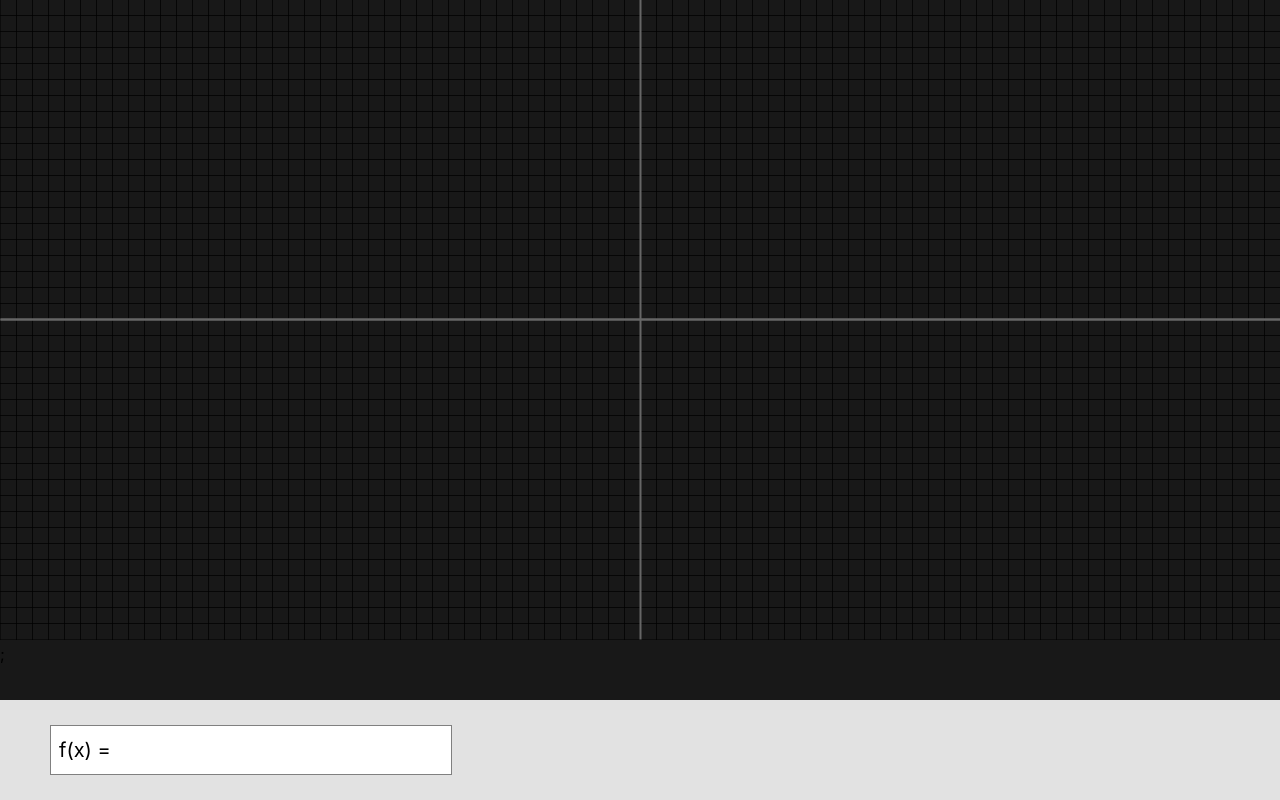
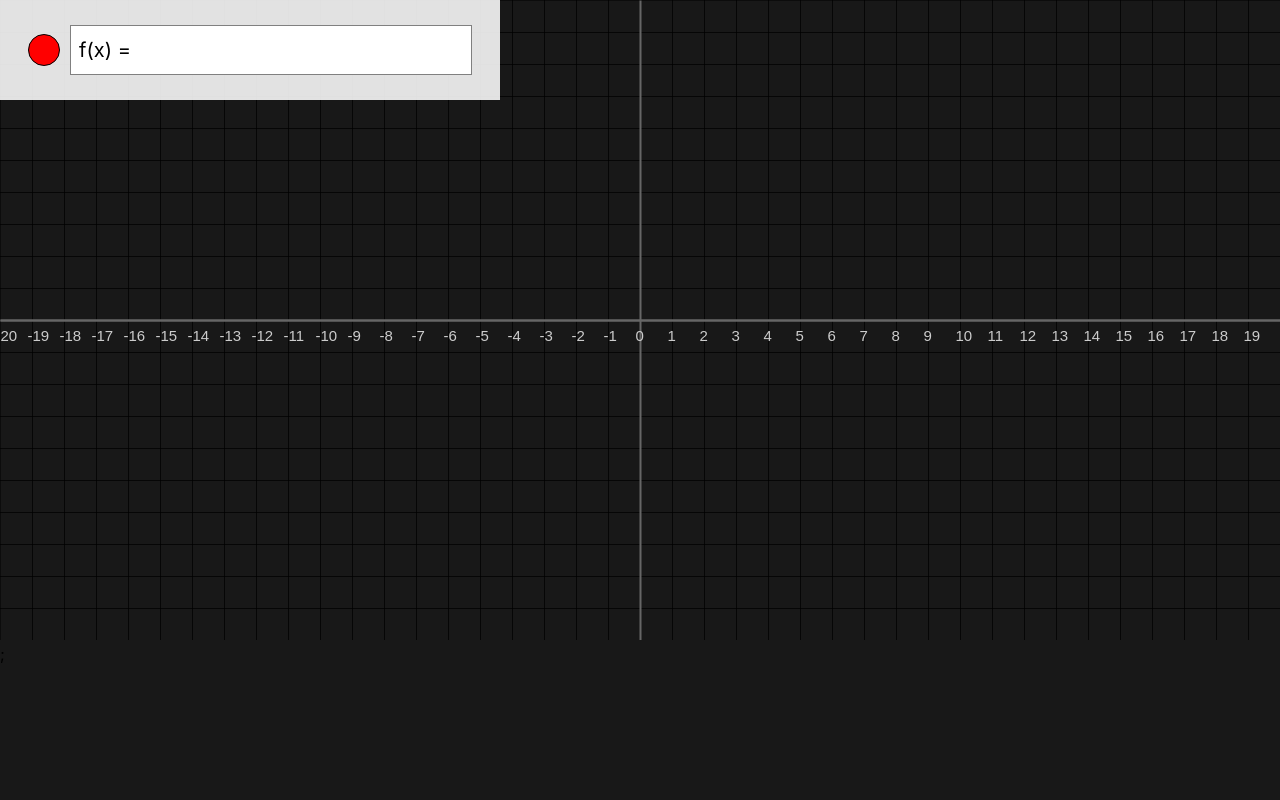
Before and after one commit to janstaffa/graph-cal, a React (Create React App) app: page / in a window 1280 px wide. Built offline with nearby package versions, Linux system fonts and the light colour scheme.

Commit message:
added numbers to x axis

```diff
--- a/src/components/Canvas.tsx
+++ b/src/components/Canvas.tsx
@@ -20,7 +20,7 @@ const Canvas: React.FC<CanvasProps> = () => {
 
     canvas.current.width = dimensions.width;
     canvas.current.height = dimensions.height;
-    graph.current = new Graph(canvas.current, 40);
+    graph.current = new Graph(canvas.current, 20);
 
     graph.current.initialize();
   }, []);
@@ -34,6 +34,7 @@ const Canvas: React.FC<CanvasProps> = () => {
     <div>
       <div className="toolbox">
         <div className="expression-input">
+          <div className="color-code"></div>
           <label>f(x) = </label>
           <input
             type="text"
--- a/src/graph.ts
+++ b/src/graph.ts
@@ -40,7 +40,7 @@ export class Graph {
     this._squareSize = center.x / this.squaresInQuadron;
 
     for (let i = 0; i < this.squaresInQuadron * 2; i++) {
-      for (let j = 0; j < this.squaresInQuadron * 2; j++) {
+      for (let j = 0; j < this.squaresInQuadron; j++) {
         const x = i * this._squareSize;
         const y = j * this._squareSize;
         this.ctx.strokeStyle = SQUARE_BORDER_COLOR;
@@ -65,6 +65,18 @@ export class Graph {
     this.ctx.moveTo(center.x, 0);
     this.ctx.lineTo(center.x, this.ctx.canvas.height);
     this.ctx.stroke();
+
+    this.ctx.font = "15px sans-serif";
+    this.ctx.fillStyle = "#ccc";
+
+    for (let i = -this.squaresInQuadron; i < this.squaresInQuadron * 2; i++) {
+      const realPos = (this.squaresInQuadron + i) * this._squareSize;
+      if (i === this.squaresInQuadron) continue;
+      this.ctx.fillText(i.toString(), realPos - 5, center.y + 20);
+      //this.ctx.fillRect(realPos, center.y - 5, 1.5, 10);
+      //this.ctx.fillRect(center.x - 5, realPos, 10, 1.5);
+    }
+
     return true;
   };
   drawFunctionFromPoints = (data: Point[], color: string) => {
@@ -91,7 +103,8 @@ export class Graph {
         try {
           const y = Parser.evaluate(expression, { x });
           if (y < this.squareSize * (this.squaresInQuadron * 2)) {
-            functionData.push({ x, y });
+            //temporary fix (y: -y to invert x axis)
+            functionData.push({ x, y: -y });
           }
         } catch (e) {}
       }
--- a/src/styles/index.css
+++ b/src/styles/index.css
@@ -1,7 +1,7 @@
 body {
   margin: 0;
-  font-family: -apple-system, BlinkMacSystemFont, 'Segoe UI', 'Roboto', 'Oxygen',
-    'Ubuntu', 'Cantarell', 'Fira Sans', 'Droid Sans', 'Helvetica Neue',
+  font-family: -apple-system, BlinkMacSystemFont, "Segoe UI", "Roboto", "Oxygen",
+    "Ubuntu", "Cantarell", "Fira Sans", "Droid Sans", "Helvetica Neue",
     sans-serif;
   background-color: #181818;
   width: 100vw;
@@ -22,32 +22,42 @@ main {
 canvas {
   width: 100%;
   height: 100%;
-  transform: scaleY(-1);
+  /*transform: scaleY(-1);*/
   z-index: 0;
 }
 
 .toolbox {
   position: absolute;
-  bottom: 0;
+  bottom: top;
   left: 0;
-  width: 100%;
+  width: 500px;
   height: 100px;
   background-color: #ffffffdf;
   display: flex;
   flex-direction: row;
   align-items: center;
-  padding: 0 50px;
+  justify-content: center;
+  padding: 0 10px;
   box-sizing: border-box;
   z-index: 10;
 }
-
 .expression-input {
   font-size: 20px;
   height: 50px;
   display: flex;
   flex-direction: row;
+  align-items: center;
 }
 
+.color-code {
+  --radius: 15px;
+  width: calc(2 * var(--radius));
+  height: calc(2 * var(--radius));
+  background-color: red;
+  border-radius: 50%;
+  border: 1px solid black;
+  margin-right: 10px;
+}
 .expression-input label {
   display: block;
   background-color: white;
```
